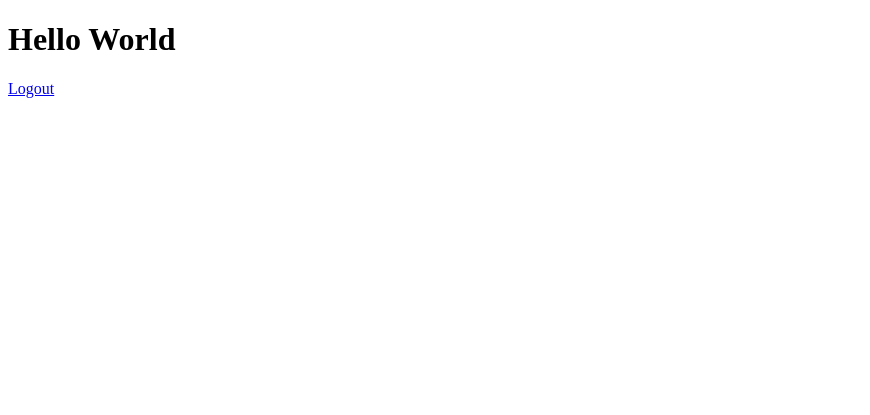
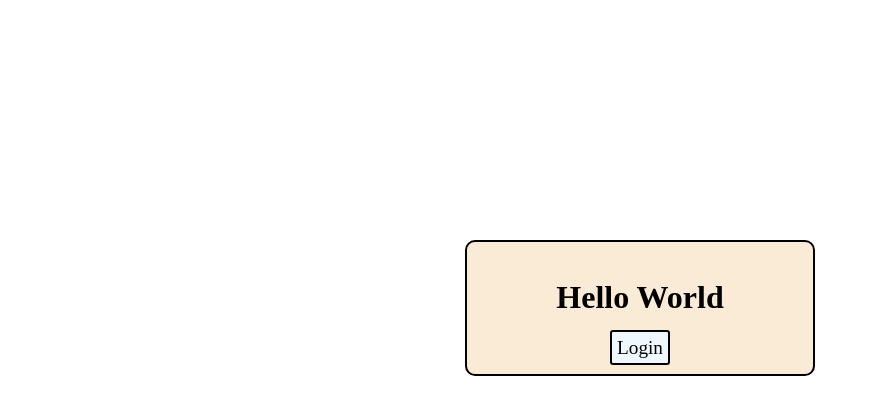
Before and after one commit to Aakash47/User_Authentication, a Django app: page / in a window 1280 px wide. Shown: the top 415 px of the page, without its empty margins (0-870 px from the left). Run offline with Django 4.2, Linux system fonts and the light colour scheme.

Commit message:
css added

```diff
--- /dev/null
+++ b/user/static/css/main.css
@@ -0,0 +1,32 @@
+.center {
+    display: flex;
+    flex-direction: column;
+    align-items: center;
+    height: 600px;
+    justify-content: center;
+}
+
+.main {
+    text-align: center;
+    width: 25%;
+    padding: 15px;
+    border: 2px solid black;
+    border-radius: 10px;
+    background-color: antiquewhite;
+}
+
+.btn {
+    text-decoration: none;
+    padding: 5px;
+    color: black;
+    font-size: larger;
+    background-color: aliceblue;
+    border: 2px solid black;
+    border-radius: 3px;
+    cursor: pointer;
+}
+
+.btn:hover {
+    font-weight: bold;
+    background-color: white;
+}
--- a/user/templates/main.html
+++ b/user/templates/main.html
@@ -1,13 +1,26 @@
 <!DOCTYPE html>
+{% load static %}
 <html lang="en">
+
 <head>
     <meta charset="UTF-8">
     <meta http-equiv="X-UA-Compatible" content="IE=edge">
     <meta name="viewport" content="width=device-width, initial-scale=1.0">
+    <link rel="stylesheet" href="{% static 'css/main.css' %}">
     <title>Home</title>
 </head>
+
 <body>
-    <h1>Hello World</h1>
-    <a href="{% url 'logout' %}">Logout</a>
+    <div class="center">
+        <div class="main">
+            <h1>Hello World</h1>
+            {% if request.user.is_authenticated %}
+            <a class="btn" href="{% url 'logout' %}">Logout</a>
+            {% else %}
+            <a class="btn" href="{% url 'login' %}">Login</a>
+            {% endif %}
+        </div>
+    </div>
 </body>
+
 </html>
```
Also changed, not shown: user/templates/login.html (+8 -4 lines), user/templates/register.html (+8 -2 lines).
